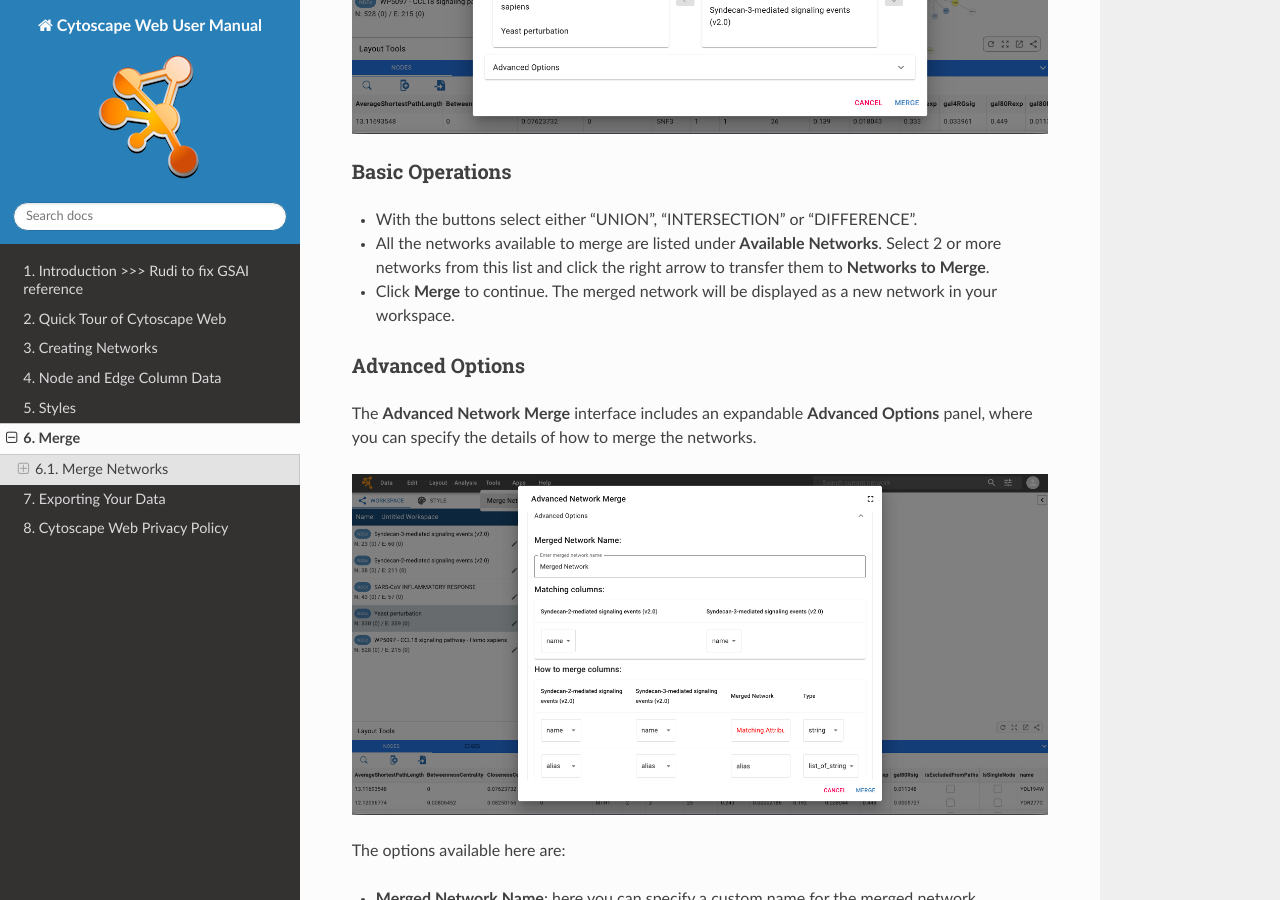
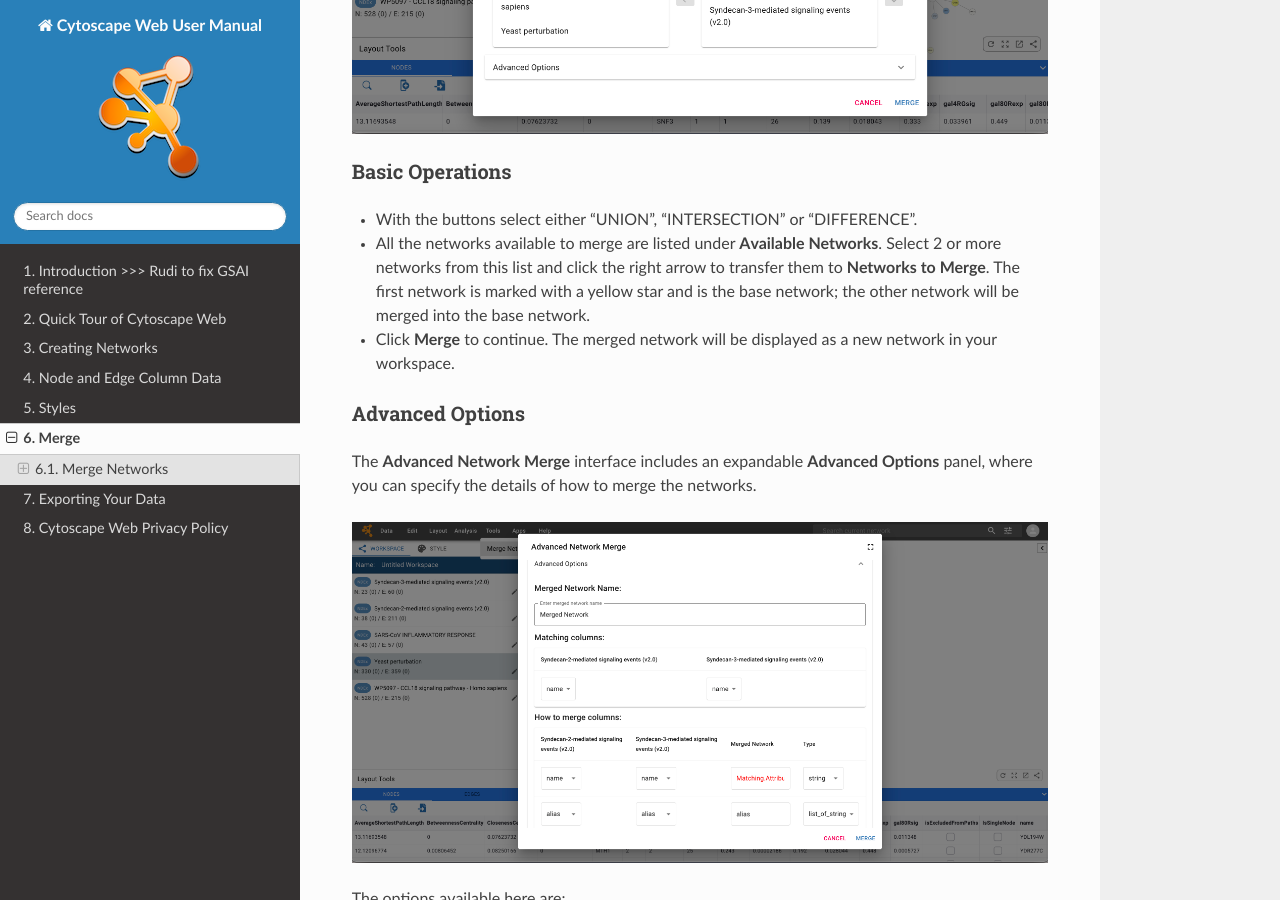
Before and after one commit to cytoscape/web-cytoscape-manual, a Sphinx documentation site: the page built from docs/Merge.md, in a window 1280 px wide and 900 px high, scrolled down 495 px. Built offline with Sphinx 7.4.7 and the Read the Docs theme 3.1.0, drawn with Linux system fonts in a browser that asks for light colours.

Commit message:
Update Merge.md

```diff
--- a/docs/Merge.md
+++ b/docs/Merge.md
@@ -16,7 +16,8 @@
 
 -    All the networks available to merge are listed under **Available Networks**.
      Select 2 or more networks from this list and click the right arrow to transfer
-     them to **Networks to Merge**.
+     them to **Networks to Merge**. The first network is marked with a yellow star and is the base network; the other network will
+     be merged into the base network.
 
 -    Click **Merge** to continue. The merged network will be displayed as a new network in your workspace.
 
```
